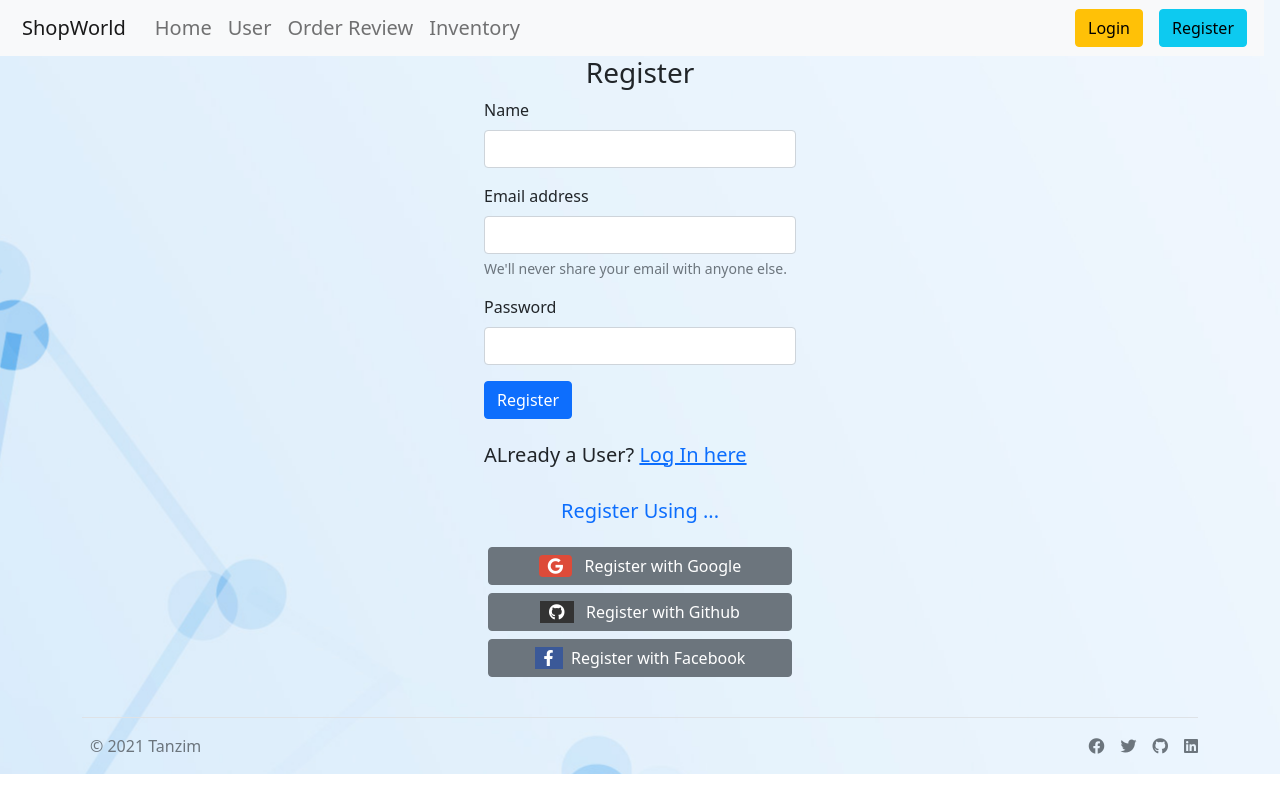
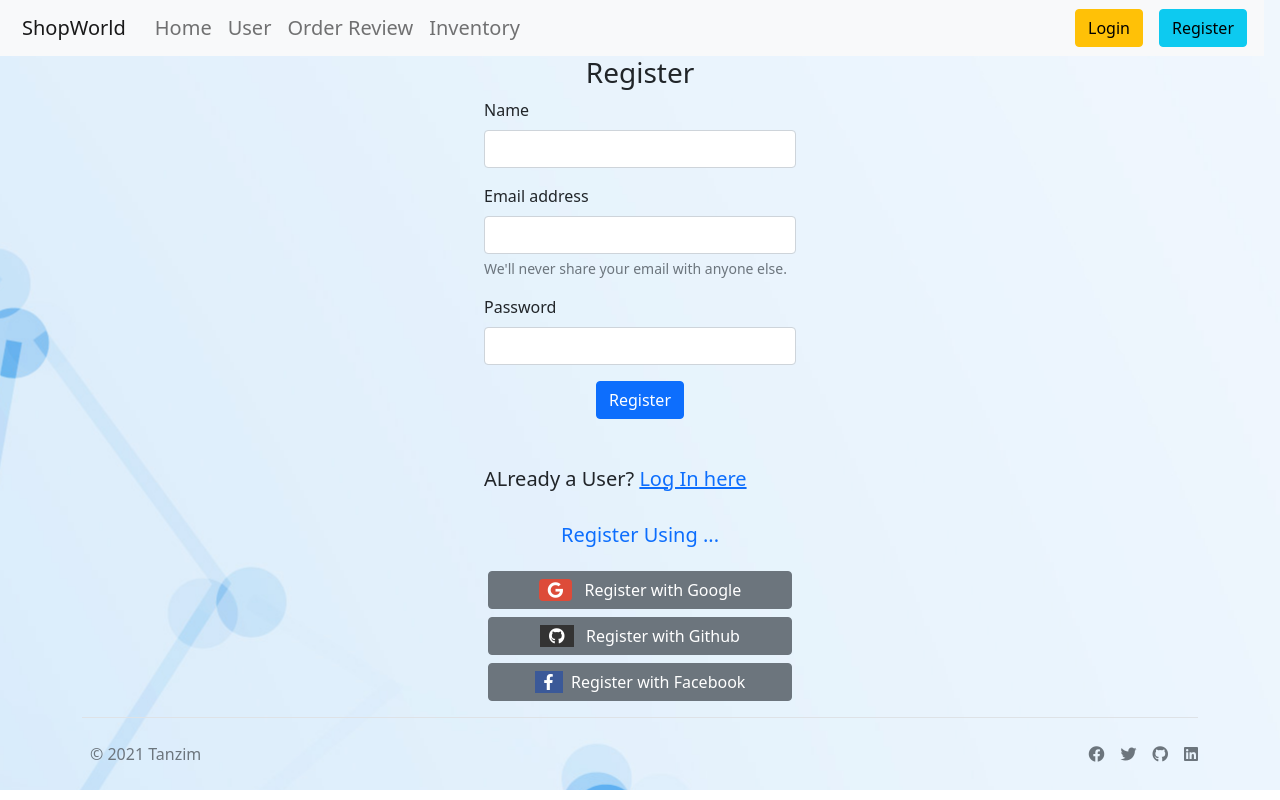
Before and after one commit to tanzim077/shopworld, a React (Create React App) app: page /signup in a window 1280 px wide. Built offline with nearby package versions, Linux system fonts and the light colour scheme; no server answers.

Commit message:
Footer v1

```diff
--- a/src/components/Footer/Footer.js
+++ b/src/components/Footer/Footer.js
@@ -3,7 +3,7 @@ import React from 'react';
 const Footer = () => {
     return (
         <div className="container">
-            <footer className="d-flex flex-wrap justify-content-between align-items-center py-3 my-4 border-top">
+            <footer className="d-flex flex-wrap justify-content-between align-items-center py-4 border-top">
                 <div className="col-md-4 d-flex align-items-center">
                     <a href="/" className="mb-3 me-2 mb-md-0 text-muted text-decoration-none lh-1">
                     </a>
--- a/src/components/LogIn/LogIn.js
+++ b/src/components/LogIn/LogIn.js
@@ -14,7 +14,9 @@ const LogIn = () => {
                 <label htmlFor="exampleInputPassword1" className="form-label">Password</label>
                 <input type="password" className="form-control" id="exampleInputPassword1" />
             </div>
-            <button type="submit" className="btn btn-primary">Log In</button>
+            <div className="d-flex justify-content-center">
+                <button type="submit" className="btn btn-primary text-center">Log In</button>
+            </div>
             <br /><br />
             <h5>Not a User? <Link to='/signup'>Register here</Link></h5>
 
--- a/src/components/SignUp/SignUp.js
+++ b/src/components/SignUp/SignUp.js
@@ -42,13 +42,15 @@ const SignUp = () => {
                         <label htmlFor="exampleInputPassword1" className="form-label">Password</label>
                         <input type="password" onBlur={passwordHandle} className="form-control" id="exampleInputPassword1" />
                     </div>
-                    <button type="submit" className="btn btn-primary">Register</button>
+                    <div className="d-flex justify-content-center">
+                        <button type="submit" className="text-center btn btn-primary">Register</button>
+                    </div>
                     <br /><br />
                     <h5>ALready a User? <Link to='/login'>Log In here</Link></h5>
                     <OtherButtons method="Register"></OtherButtons>
                 </div>
             </form>
-        </div>    );
+        </div>);
 };
 
 export default SignUp;
```
